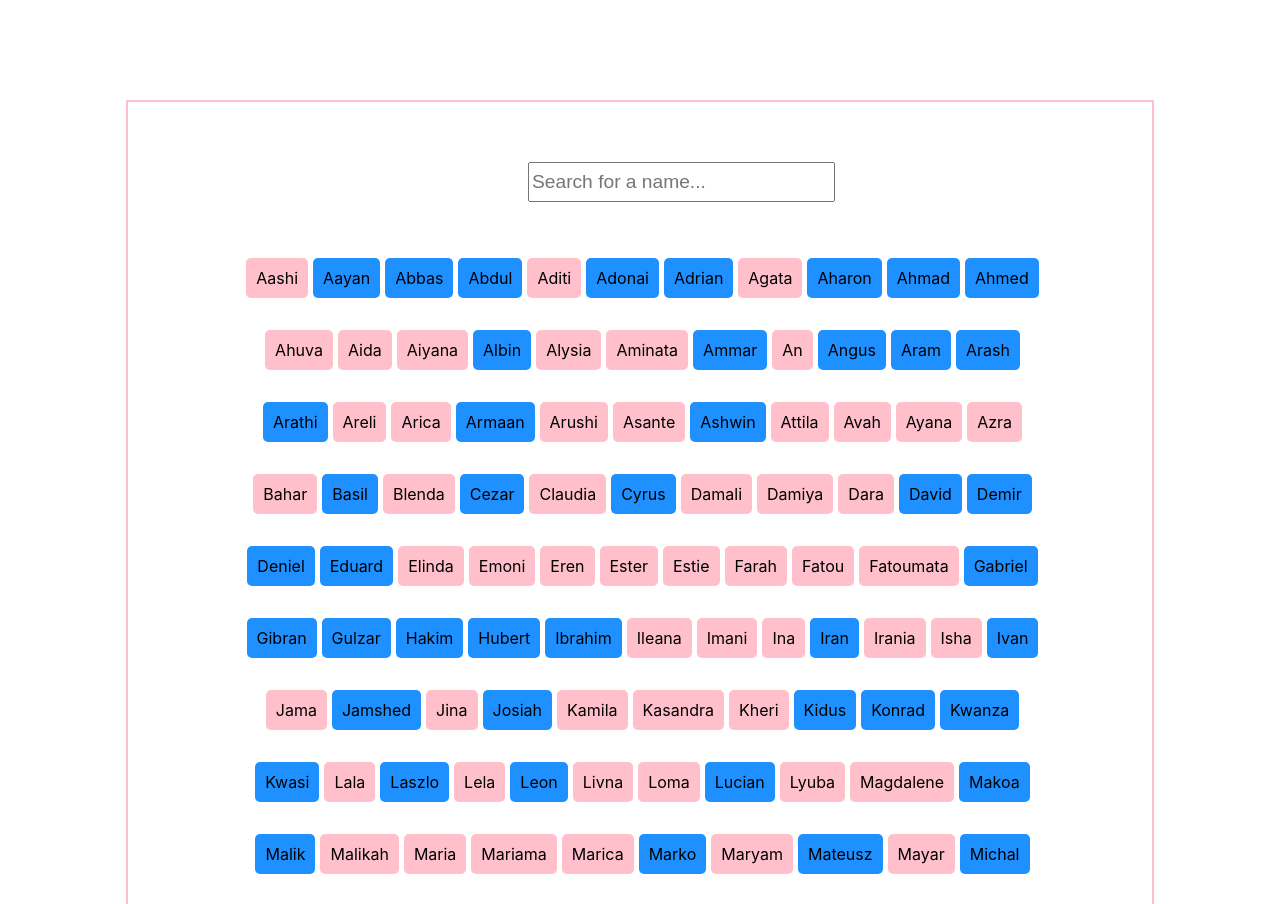
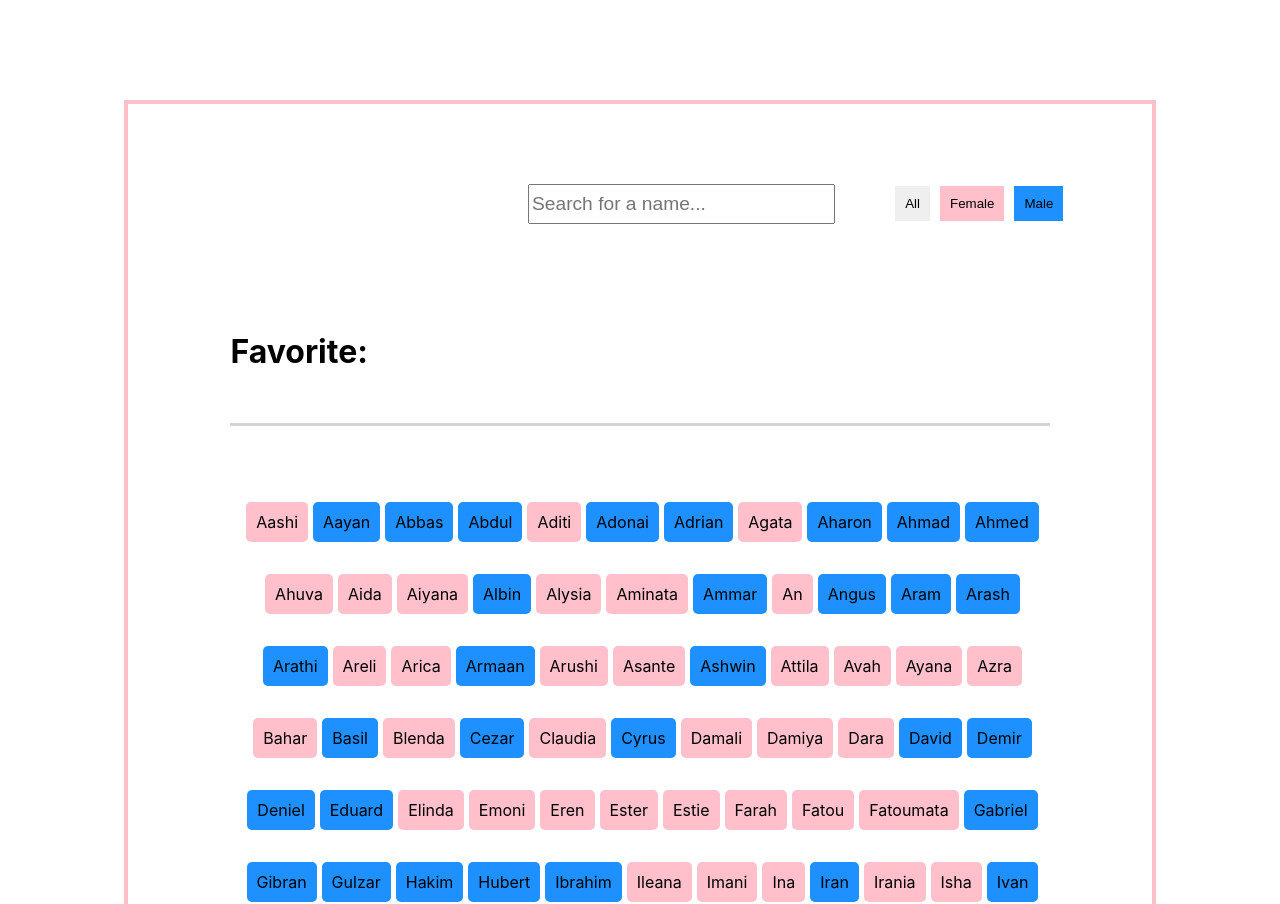
Before and after one commit to Techgirl-BI/all-react-tasks, a React (Create React App) app: page / in a window 1280 px wide. Shown: the top 904 px of the page. Built offline with nearby package versions, Linux system fonts and the light colour scheme.

Commit message:
second commit

```diff
--- a/src/BabyNames/MainApp.js
+++ b/src/BabyNames/MainApp.js
@@ -1,27 +1,91 @@
-import babydata from './data.json'
-import {useState} from 'react'
-import './babyNames.css'
+import React, { useState } from "react";
+import babydata from "./data.json";
+import "./babyNames.css";
 
 function MainApp() {
-    const [data, setData] = useState(babydata)
-    const [searchTerm, setSearchTerm] = useState("")
-    const handleFilter = (e) => {
-        setSearchTerm(e.target.value)
-        const newdata = data.filter((names) => names.includes(searchTerm))
-        setData(newdata)
+  const [data, setData] = useState(babydata);
+  const [searchTerm, setSearchTerm] = useState("");
+  const [favoriteNames, setFavoriteNames] = useState([]);
+  const [filteredGender, setfilteredGender] = useState("all");
+
+  const addFavorite = (name, sex) => {
+    if (!favoriteNames.find((favorite) => favorite.name === name)) {
+      setFavoriteNames([...favoriteNames, { name, sex }]);
+      setData(data.filter((babyName) => babyName.name !== name));
     }
+  };
+
+  const removeFromFavorites = (name) => {
+    setFavoriteNames(
+      favoriteNames.filter((favorite) => favorite.name !== name)
+    );
+  };
+
+  const favoritesList = favoriteNames.map((favoriteName) => (
+    <p
+      key={favoriteName.name}
+      onClick={() => removeFromFavorites(favoriteName.name)}
+      className="favoriteName"
+      style={{
+        backgroundColor: favoriteName.sex === "f" ? "pink" : "dodgerblue",
+      }}
+    >
+      {favoriteName.name}
+    </p>
+  ));
+
+  const filterByGender = (gender) => {
+    setfilteredGender(gender);
+  };
   return (
-   <div className='main-container'>
-    <input onChange={()=>handleFilter()} type='search' placeholder='Search for a name...' value={searchTerm}/>
-   <div className='names-displayed'>
-    {data.sort((a,b) => a.name.localeCompare(b.name)).map((names) => {
-         const styles = {
-            backgroundColor: names.sex === 'f'? "pink" : 'dodgerblue'
-        }
-    return <p key={names.id} style={styles}> {names.name} </p>})}
-   </div>
-   </div>
-  )
+    <div className="main-container">
+      <div className="btn-input">
+        <input
+          onChange={(e) => setSearchTerm(e.target.value)}
+          type="search"
+          placeholder="Search for a name..."
+          value={searchTerm}
+        />
+        <div className="btns">
+          <button id="all" onClick={() => filterByGender("all")}>
+            All
+          </button>
+          <button id="female" onClick={() => filterByGender("f")}>
+            Female
+          </button>
+          <button id="male" onClick={() => filterByGender("m")}>
+            Male
+          </button>
+        </div>
+      </div>
+      <div className="favorite">
+        <h1 className="favorite-para">Favorite:</h1>
+        <p className="fav-list">{favoritesList}</p>
+      </div>
+      <div className="names-displayed">
+        {data
+          .filter((names) =>
+            filteredGender === "all" ? true : names.sex === filteredGender
+          )
+          .sort((a, b) => a.name.localeCompare(b.name))
+          .filter((names) => names.name.toLowerCase().includes(searchTerm))
+          .map((names) => {
+            const styles = {
+              backgroundColor: names.sex === "f" ? "pink" : "dodgerblue",
+            };
+            return (
+              <p
+                key={names.id}
+                style={styles}
+                onClick={() => addFavorite(names.name, names.sex)}
+              >
+                {names.name}
+              </p>
+            );
+          })}
+      </div>
+    </div>
+  );
 }
 
-export default MainApp
+export default MainApp;
--- a/src/BabyNames/babyNames.css
+++ b/src/BabyNames/babyNames.css
@@ -1,5 +1,5 @@
 .main-container{
-    border: 2px solid pink;
+    border: 4px solid pink;
     width: 80%;
     margin: auto;
     margin-top: 100px;
@@ -14,7 +14,9 @@
     margin: auto;
     margin-top: 100px;
     border-bottom: 3px solid lightgrey;
+    border-top: 3px solid lightgrey;
     padding-bottom: 100px;
+    padding-top: 60px;
 }
 p{
     border-radius: 5px;
@@ -26,6 +28,41 @@ input{
     height: 40px;
    position: relative;
    left: 400px;
-   top: 60px;
+   top: 80px;
 font-size: larger;
 }
+.favorite{
+    width: 80%;
+    position: relative;
+    top: 90px;
+    margin: auto;
+    margin-bottom: 120px;
+    display: flex;
+    align-items: baseline;
+}
+#storeData{
+    display: inline;
+}
+.fav-list{
+    display: flex;
+}
+.btn-input{
+    display: flex;
+}
+.btns{
+    position: relative;
+    left: 450px;
+    margin-top: 82px;
+}
+button{
+    padding: 10px;
+    margin-left: 10px;
+    border: none;
+}
+#female{
+    background-color: pink;
+}
+#male{
+    background-color: dodgerblue;
+
+}
```
